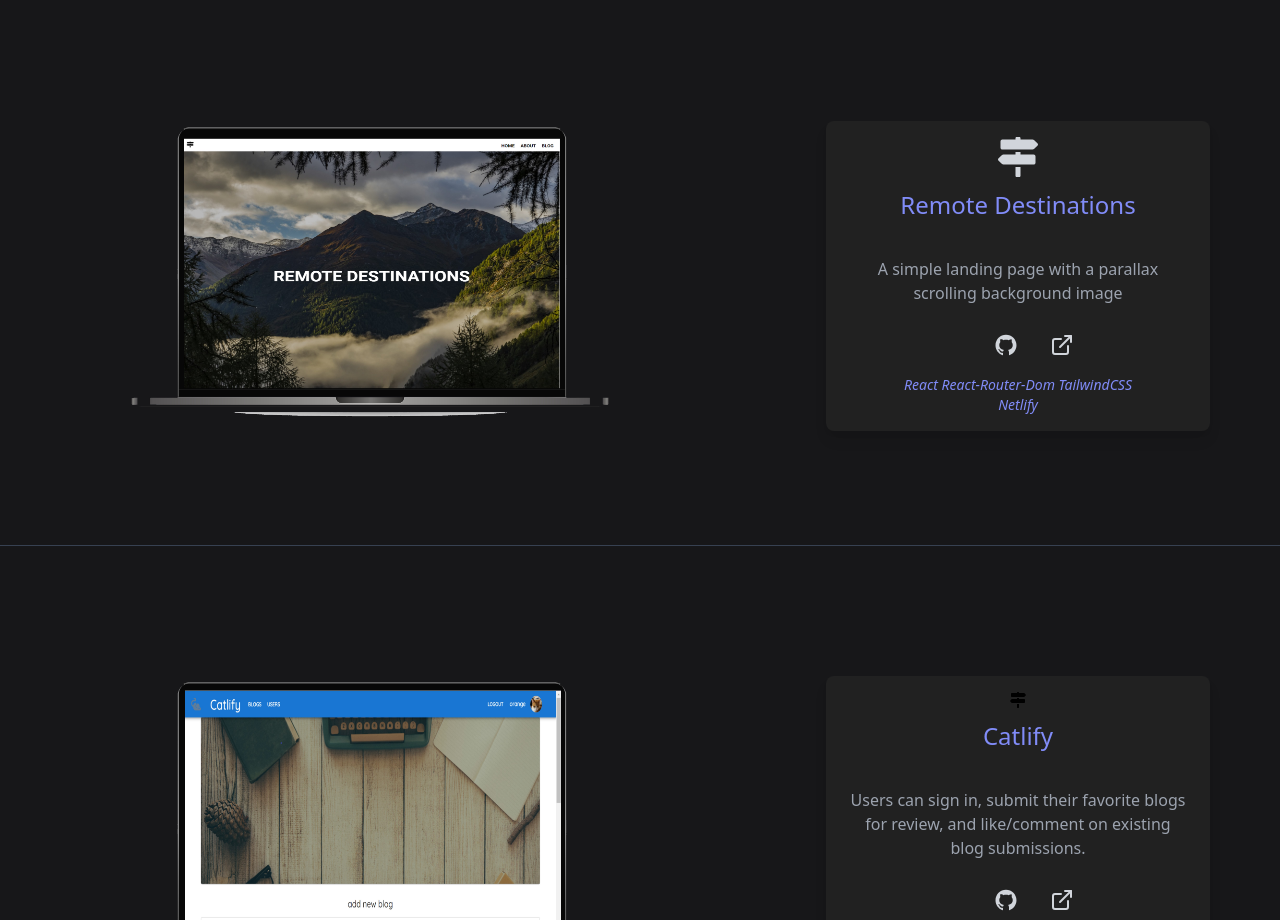
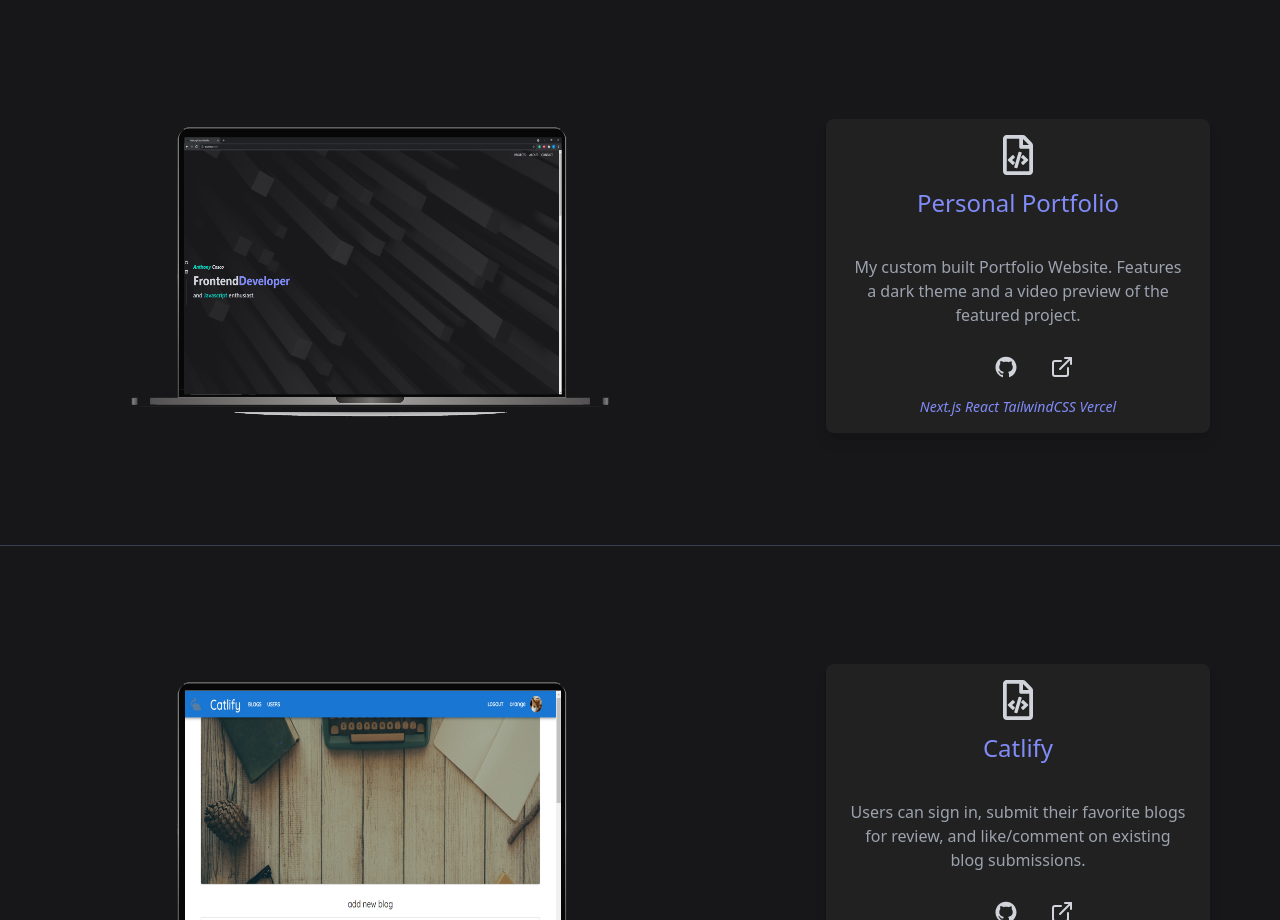
Before and after one commit to coscoaj1/myportfolio, a Next.js app: page / in a window 1280 px wide. Shown: the part 2280-3200 px from the top of the page. Built offline with nearby package versions, Linux system fonts and the light colour scheme.

Commit message:
project changes

```diff
--- a/components/Projects.js
+++ b/components/Projects.js
@@ -1,7 +1,8 @@
 import React, { useState } from 'react';
 import Project from './Project';
 import { VscProject } from 'react-icons/vsc';
-import { FaAirbnb, FaMapSigns } from 'react-icons/fa';
+import { FaAirbnb, FaRegFileCode } from 'react-icons/fa';
+import { GrDocumentUser } from 'react-icons/gr';
 
 function Projects({ handleClick }) {
 	const project = [
@@ -17,14 +18,14 @@ function Projects({ handleClick }) {
 			video: true,
 		},
 		{
-			title: 'Remote Destinations',
+			title: 'Personal Portfolio',
 			description:
-				'A simple landing page with a parallax scrolling background image',
-			tech: 'React React-Router-Dom TailwindCSS Netlify',
-			link: 'https://remote-destinations.netlify.app/',
-			github: 'https://github.com/coscoaj1/landing_page',
-			image: '/images/remote.jpg',
-			icon: <FaMapSigns className="w-10 h-10 text-left text-gray-300" />,
+				'My custom built Portfolio Website. Features a dark theme and a video preview of the featured project.',
+			tech: ' Next.js React TailwindCSS Vercel ',
+			link: 'https://anthonycosco.dev',
+			github: 'https://github.com/coscoaj1/myportfolio',
+			image: '/images/portfolio.jpg',
+			icon: <FaRegFileCode className="w-10 h-10 text-left text-gray-300" />,
 			video: false,
 		},
 		{
@@ -35,7 +36,7 @@ function Projects({ handleClick }) {
 			link: 'https://airbnbnextclone.vercel.app',
 			github: 'https://github.com/coscoaj1/bloglist-frontend',
 			image: '/images/catlify.jpg',
-			icon: <FaMapSigns />,
+			icon: <FaRegFileCode className="w-10 h-10 text-left text-gray-300" />,
 			video: false,
 		},
 	];
```
Also changed, not shown: public/images/portfolio.jpg (added), public/images/remote.jpg (deleted).
